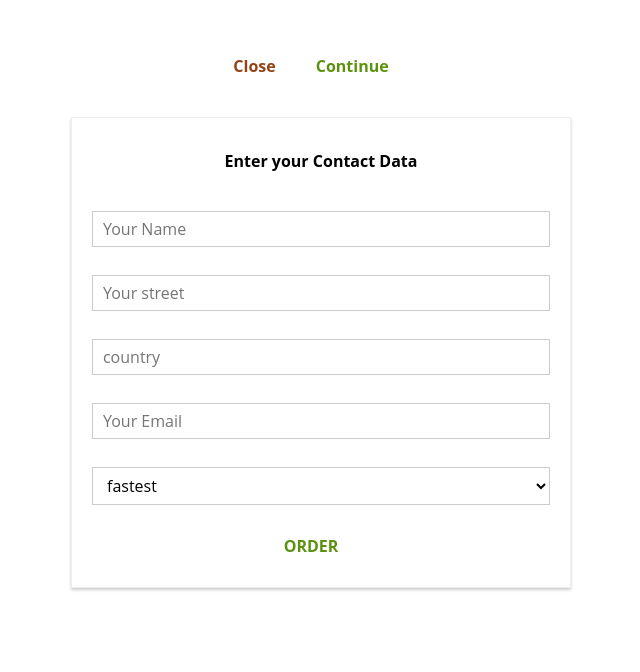
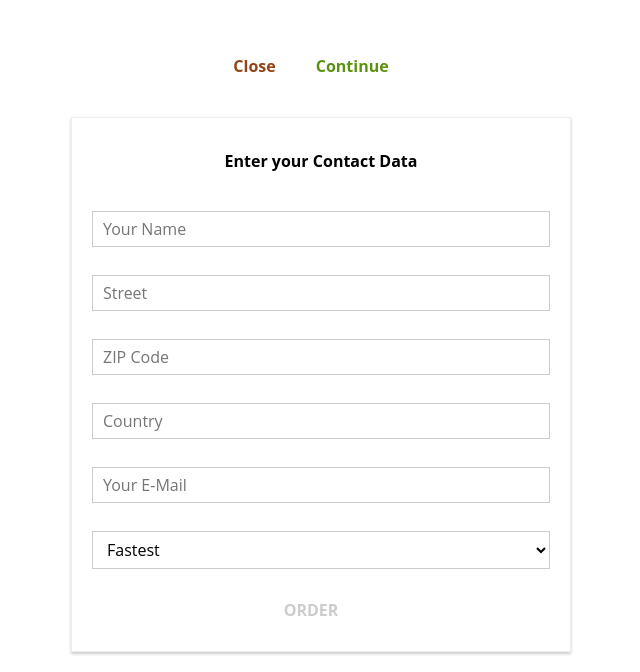
Before and after one commit to Arxlan40/My_Burger_App, a React app: page /checkOut in a window 1280 px wide. Shown: the part 701-1373 px from the top of the page, without its empty margins (319-959 px from the left). Before the commit the page ends 1309 px from the top, so only its background shows below. Built offline with nearby package versions, Linux system fonts and the light colour scheme; the HTML template or start-up script is replaced by a standard one.

Commit message:
Added Form Validation :pencil:

```diff
--- a/src/components/UI/Button/Button.js
+++ b/src/components/UI/Button/Button.js
@@ -4,6 +4,8 @@ import classes from './Button.module.css';
 
 const button = (props) => (
     <button
+    disabled={props.disabled}
+
         className={[classes.Button, classes[props.btntype]].join(' ')}
         onClick={props.click}>{props.children}</button>
 );
--- a/src/components/UI/Button/Button.module.css
+++ b/src/components/UI/Button/Button.module.css
@@ -15,6 +15,11 @@
     padding-left: 0;
 }
 
+.Button:disabled {
+    color: #ccc;
+    cursor: not-allowed;
+}
+
 .Success {
     color: #5C9210;
 }
--- a/src/components/UI/Input/Input.jsx
+++ b/src/components/UI/Input/Input.jsx
@@ -1,54 +1,59 @@
-import React from "react";
-import Classes from "./Input.module.css";
-const Input = (props) => {
+import React from 'react';
+
+import classes from './Input.module.css';
+
+const input = ( props ) => {
     let inputElement = null;
-  switch (props.elementType) {
-    case "input":
-      inputElement = (
-        <input
-          onChange={props.change}
-          className={Classes.InputElement}
+    const inputClasses = [classes.InputElement];
+
+    if (props.invalid && props.shouldValidate && props.touched) {
+        inputClasses.push(classes.Invalid);
+    }
+
+    switch ( props.elementType ) {
+        case ( 'input' ):
+            inputElement = <input
+                className={inputClasses.join(' ')}
                 {...props.elementConfig}
                 value={props.value}
-        />
-      );
+                onChange={props.changed} />;
             break;
-    case "textarea":
-      inputElement = (
-        <textarea
-          onChange={props.change}
-          className={Classes.InputElement}
+        case ( 'textarea' ):
+            inputElement = <textarea
+                className={inputClasses.join(' ')}
                 {...props.elementConfig}
                 value={props.value}
-        />
-      );
+                onChange={props.changed} />;
             break;
-    case "select":
+        case ( 'select' ):
             inputElement = (
-        <select onChange={props.change} className={Classes.InputElement}>
-          {props.elementConfig.options.map((value) => (
-            <option value={value.value}>{value.displayValue}</option>
+                <select
+                    className={inputClasses.join(' ')}
+                    value={props.value}
+                    onChange={props.changed}>
+                    {props.elementConfig.options.map(option => (
+                        <option key={option.value} value={option.value}>
+                            {option.displayValue}
+                        </option>
                     ))}
                 </select>
             );
-
             break;
         default:
-      inputElement = (
-        <input
-          className={Classes.InputElement}
+            inputElement = <input
+                className={inputClasses.join(' ')}
                 {...props.elementConfig}
                 value={props.value}
-        />
-      );
+                onChange={props.changed} />;
     }
 
     return (
-    <div className={Classes.Input}>
-      <label className={Classes.Label}>{props.label}</label>
+        <div className={classes.Input}>
+            <label className={classes.Label}>{props.label}</label>
             {inputElement}
         </div>
     );
+
 };
 
-export default Input;
+export default input;
--- a/src/components/UI/Input/Input.module.css
+++ b/src/components/UI/Input/Input.module.css
@@ -25,3 +25,8 @@
     outline: none;
     background-color: #ccc;
 }
+
+.Invalid {
+    border: 1px solid red;
+    background-color: #FDA49A;
+}
--- a/src/containers/Checkout/ContactData/ContactData.jsx
+++ b/src/containers/Checkout/ContactData/ContactData.jsx
@@ -1,125 +1,197 @@
-import React, { Component } from "react";
+import React, { Component } from 'react';
 
-import Button from "../../../components/UI/Button/Button";
-import Spinner from "../../../components/UI/Spinner/Spinner";
-import classes from "./ContactData.module.css";
-import axios from "../../../Axios";
-import Input from "../../../components/UI/Input/Input";
+import Button from '../../../components/UI/Button/Button';
+import Spinner from '../../../components/UI/Spinner/Spinner';
+import classes from './ContactData.module.css';
+import axios from '../../../Axios';
+import Input from '../../../components/UI/Input/Input';
+
 class ContactData extends Component {
     state = {
-    orderFrom: {
+        orderForm: {
             name: {
-        elementType: "input",
+                elementType: 'input',
                 elementConfig: {
-          type: "Text",
-          placeholder: "Your Name",
+                    type: 'text',
+                    placeholder: 'Your Name'
                 },
-        value: "",
+                value: '',
+                validation: {
+                    required: true
                 },
-
+                valid: false,
+                touched: false
+            },
             street: {
-        elementType: "input",
+                elementType: 'input',
                 elementConfig: {
-          type: "Text",
-          placeholder: "Your street",
+                    type: 'text',
+                    placeholder: 'Street'
                 },
-        value: "",
+                value: '',
+                validation: {
+                    required: true
                 },
-
+                valid: false,
+                touched: false
+            },
+            zipCode: {
+                elementType: 'input',
+                elementConfig: {
+                    type: 'text',
+                    placeholder: 'ZIP Code'
+                },
+                value: '',
+                validation: {
+                    required: true,
+                    minLength: 5,
+                    maxLength: 5,
+                    isNumeric: true
+                },
+                valid: false,
+                touched: false
+            },
             country: {
-        elementType: "input",
+                elementType: 'input',
                 elementConfig: {
-          type: "Text",
-          placeholder: "country",
+                    type: 'text',
+                    placeholder: 'Country'
                 },
-        value: "",
+                value: '',
+                validation: {
+                    required: true
                 },
-
+                valid: false,
+                touched: false
+            },
             email: {
-        elementType: "input",
+                elementType: 'input',
                 elementConfig: {
-          type: "email",
-          placeholder: "Your Email",
+                    type: 'email',
+                    placeholder: 'Your E-Mail'
                 },
-        value: "",
+                value: '',
+                validation: {
+                    required: true,
+                    isEmail: true
                 },
-
+                valid: false,
+                touched: false
+            },
             deliveryMethod: {
-        elementType: "select",
+                elementType: 'select',
                 elementConfig: {
                     options: [
-            { value: "fastest", displayValue: "fastest" },
-            { value: "fastest", displayValue: "fastest" },
-          ],
+                        {value: 'fastest', displayValue: 'Fastest'},
+                        {value: 'cheapest', displayValue: 'Cheapest'}
+                    ]
                 },
-        value: "",
+                value: '',
+                validation: {},
+                valid: true
+            }
         },
-    },
-    loading: false,
-  };
+        formIsValid: false,
+        loading: false
+    }
 
-  orderHandler = (event) => {
+    orderHandler = ( event ) => {
         event.preventDefault();
-
-    this.setState({ loading: true });
-
+        this.setState( { loading: true } );
         const formData = {};
-    for (let key in this.state.orderFrom) {
-      formData[key] = this.state.orderFrom[key].value;
+        for (let formElementIdentifier in this.state.orderForm) {
+            formData[formElementIdentifier] = this.state.orderForm[formElementIdentifier].value;
         }
         const order = {
             ingredients: this.props.ingredients,
             price: this.props.price,
-      orderdata: formData,
+            orderData: formData
+        }
+        axios.post( '/orders.json', order )
+            .then( response => {
+                this.setState( { loading: false } );
+                this.props.history.push( '/' );
+            } )
+            .catch( error => {
+                this.setState( { loading: false } );
+            } );
+    }
+
+    checkValidity(value, rules) {
+        let isValid = true;
+        if (!rules) {
+            return true;
+        }
+
+        if (rules.required) {
+            isValid = value.trim() !== '' && isValid;
+        }
+
+        if (rules.minLength) {
+            isValid = value.length >= rules.minLength && isValid
+        }
+
+        if (rules.maxLength) {
+            isValid = value.length <= rules.maxLength && isValid
+        }
+
+        if (rules.isEmail) {
+            const pattern = /[a-z0-9!#$%&'*+/=?^_`{|}~-]+(?:\.[a-z0-9!#$%&'*+/=?^_`{|}~-]+)*@(?:[a-z0-9](?:[a-z0-9-]*[a-z0-9])?\.)+[a-z0-9](?:[a-z0-9-]*[a-z0-9])?/;
+            isValid = pattern.test(value) && isValid
+        }
+
+        if (rules.isNumeric) {
+            const pattern = /^\d+$/;
+            isValid = pattern.test(value) && isValid
+        }
+
+        return isValid;
+    }
+
+    inputChangedHandler = (event, inputIdentifier) => {
+        const updatedOrderForm = {
+            ...this.state.orderForm
         };
-    axios
-      .post("/orders.json", order)
-      .then((response) => {
-        this.setState({ loading: false });
-        this.props.history.push("/");
-      })
-      .catch((error) => {
-        this.setState({ loading: false });
-      });
+        const updatedFormElement = {
+            ...updatedOrderForm[inputIdentifier]
         };
+        updatedFormElement.value = event.target.value;
+        updatedFormElement.valid = this.checkValidity(updatedFormElement.value, updatedFormElement.validation);
+        updatedFormElement.touched = true;
+        updatedOrderForm[inputIdentifier] = updatedFormElement;
 
-  changeHandler = (event, identifier) => {
-    const updatedfrom = {
-      ...this.state.orderFrom,
-    };
-    const updatedformelement = {
-      ...updatedfrom[identifier],
-    };
+        let formIsValid = true;
+        for (let inputIdentifier in updatedOrderForm) {
+            formIsValid = updatedOrderForm[inputIdentifier].valid && formIsValid;
+        }
+        this.setState({orderForm: updatedOrderForm, formIsValid: formIsValid});
+    }
 
-    updatedformelement.value = event.target.value;
-
-    updatedfrom[identifier] = updatedformelement;
-    this.setState({ orderFrom: updatedfrom });
-  };
-
-  render() {
-    const formElmentArray = [];
-    for (let key in this.state.orderFrom) {
-      formElmentArray.push({
+    render () {
+        const formElementsArray = [];
+        for (let key in this.state.orderForm) {
+            formElementsArray.push({
                 id: key,
-        config: this.state.orderFrom[key],
+                config: this.state.orderForm[key]
             });
         }
         let form = (
             <form onSubmit={this.orderHandler}>
-            {formElmentArray.map(formElement => (
+                {formElementsArray.map(formElement => (
                     <Input
                         key={formElement.id}
                         elementType={formElement.config.elementType}
                         elementConfig={formElement.config.elementConfig}
                         value={formElement.config.value}
-                    change={(event) => this.changeHandler(event, formElement.id)} />
+                        invalid={!formElement.config.valid}
+                        shouldValidate={formElement.config.validation}
+                        touched={formElement.config.touched}
+                        changed={(event) => this.inputChangedHandler(event, formElement.id)} />
                 ))}
-            <Button btntype="Success">ORDER</Button>
+                <Button btntype="Success" disabled={!this.state.formIsValid}>ORDER</Button>
             </form>
         );
-
-    if (this.state.loading) {
+        if ( this.state.loading ) {
             form = <Spinner />;
         }
         return (
```
Lines whose indentation alone changed are shown as unchanged.
